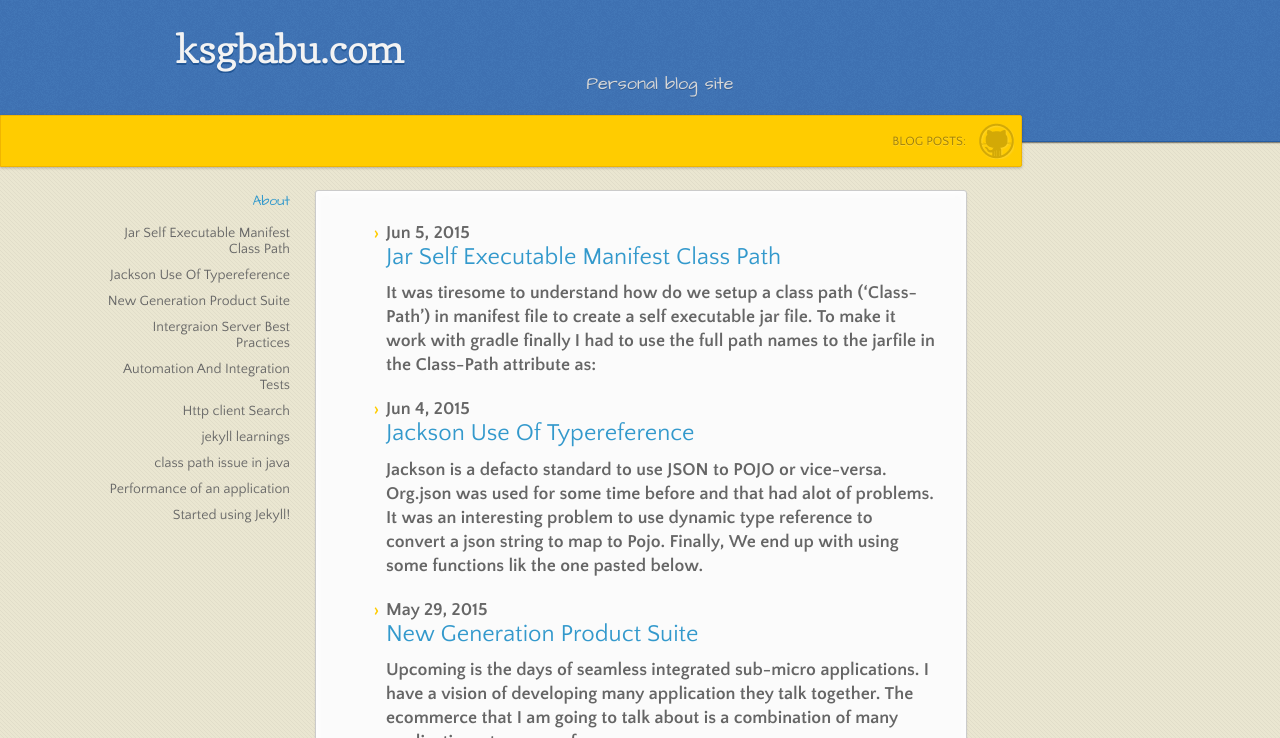
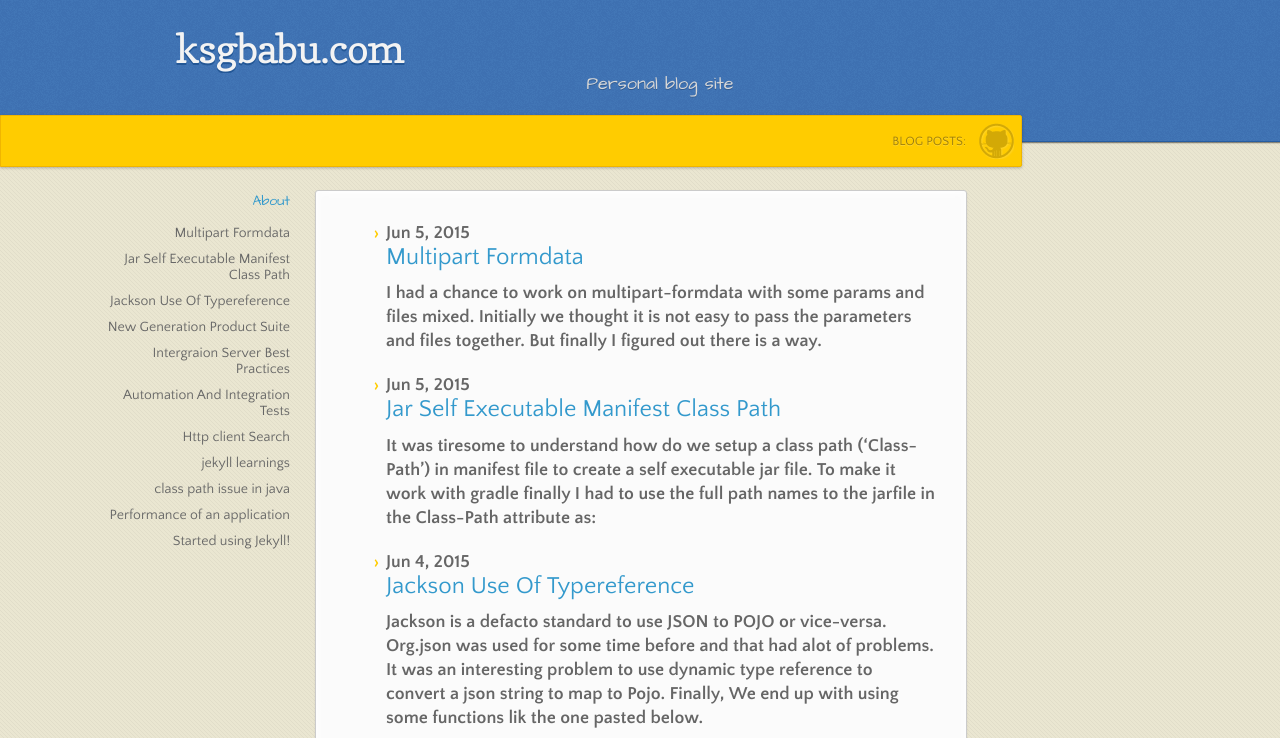
Before and after one commit to ksgbabu/ksgbabu.github.io, a Jekyll site: the page built from index.html, in a window 1280 px wide and 900 px high, cut to the strip 0-738 px from the top of the window. Built offline with Jekyll 4.4.1, drawn with Linux system fonts in a browser that asks for light colours; nearby versions of some CDN libraries; some of the changed lines change nothing that is shown.

Commit message:
Added some details about Multi-part-form-data and Http client search

```diff
--- /dev/null
+++ b/_posts/june-2015/2015-06-05-Multipart-formdata.md
@@ -0,0 +1,29 @@
+---
+layout: post
+---
+
+I had a chance to work on multipart-formdata with some params and files mixed.  Initially we thought it is not easy to pass the parameters and files together.  But finally I figured out there is a way.
+
+The content type "application/x-www-form-urlencoded" is inefficient for sending large quantities of binary data or text containing non ASCII characters.  The content-type "multipart/form-data" should be used for submitting forms that contain files, non-ascii data, and binary data.
+
+A multipart/formdata message contains a series of parts, each representing a successful control.  Each part has an optional content-type header that defaults to text/plain.  Each part is expected to contain:
+1. A "Content-Disposition" header whose values is "form-data"
+2. a name attribute specifying the control name of the corresponding control.
+
+Thus for example, for a control named "mycontrol", the corresponding part would be specified:
+Content-Disposition: form-data; name="mycontrol"
+
+If the user enters "Larry" in the text input, and selects the text file "file1.txt", the user agent might send back the following data:
+
+    Content-Type: multipart/form-data; boundary=AaB03x
+
+    --AaB03x
+    Content-Disposition: form-data; name="submit-name"
+
+    Larry
+    --AaB03x
+    Content-Disposition: form-data; name="files"; filename="file1.txt"
+    Content-Type: text/plain
+
+    ... contents of file1.txt ...
+    --AaB03x--
--- a/_posts/may-2015/2015-05-22-Http-Client-Search.markdown
+++ b/_posts/may-2015/2015-05-22-Http-Client-Search.markdown
@@ -16,3 +16,7 @@ I think I got the solution.  I went and search in the apache maven repo and foun
 	    <artifactId>jetty-client</artifactId>
 	    <version>9.3.0.RC0</version>
 	</dependency>
+
+Unfortunately that version was not supporting jre 1.6 and my all efforts like went vain.  So some of my colleague suggested to use spray-can but that is in scala and did not get any head start on it.  Possibly every line of code and api has to be translated to Java eventhough it is not laborious any way.
+
+One big mistake was I did not check the API list and document within the code. I hope I can do it when I get some time.  It is a good idea to look at the API list and if any documentation around it (say grep code).
```
